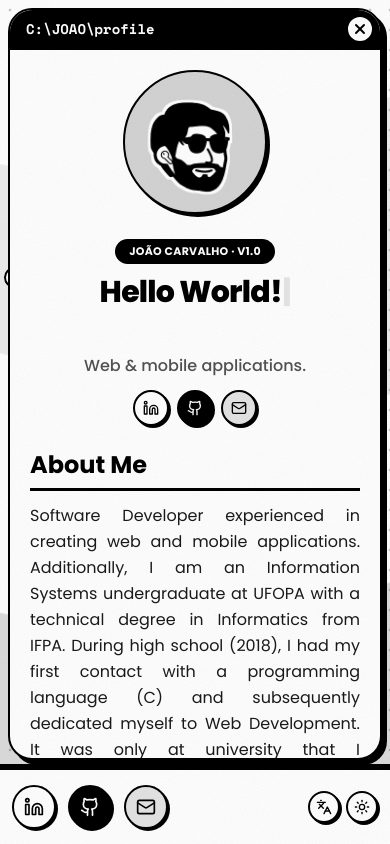
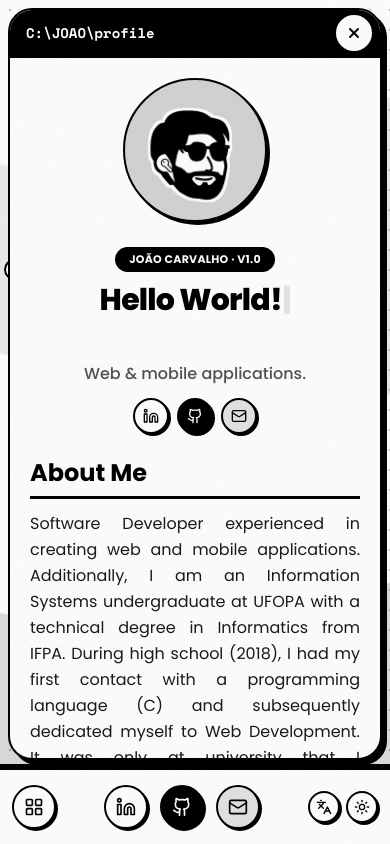
Before and after one commit to joaocrvlh/portfolio-web, a Next.js app: page /en in a window 390 px wide. Built offline with nearby package versions, Linux system fonts and the light colour scheme.

Commit message:
fix: improve mobile and landscape layout

```diff
--- a/src/components/desktop.tsx
+++ b/src/components/desktop.tsx
@@ -25,6 +25,7 @@ import { ContactApp } from "@/components/apps/contact";
 import { TerminalApp } from "@/components/apps/terminal";
 import { GameApp } from "@/components/apps/game";
 import type { AppId, AppProps } from "@/lib/apps";
+import { COMPACT_QUERY, useCompact } from "@/lib/use-compact";
 
 const BOOT_KEY = "portfolio-booted";
 
@@ -124,10 +125,11 @@ export function Desktop() {
   const [windows, setWindows] = useState<OpenWindow[]>([]);
   const topZ = useRef(10);
   const areaRef = useRef<HTMLDivElement>(null);
+  const compact = useCompact();
 
   const openApp = useCallback((id: AppId, arg?: string) => {
     const z = ++topZ.current;
-    const wide = window.matchMedia("(min-width: 640px)").matches;
+    const wide = !window.matchMedia(COMPACT_QUERY).matches;
     setWindows((ws) =>
       ws.some((w) => w.id === id)
         ? ws.map((w) =>
@@ -224,10 +226,10 @@ export function Desktop() {
 
       {ready && (
         <>
-          <div className="absolute top-5 left-3 z-[5] flex flex-col gap-6 sm:top-10 sm:left-8 sm:gap-8">
+          <div className="absolute top-5 bottom-[calc(var(--taskbar)+1rem)] left-3 z-[5] flex flex-col flex-wrap content-start gap-x-3 gap-y-5 sm:top-10 sm:left-8 sm:gap-y-8">
             {renderIcons(leftIcons, 0.2)}
           </div>
-          <div className="absolute top-5 right-3 z-[5] flex flex-col gap-6 sm:top-10 sm:right-8 sm:gap-8">
+          <div className="absolute top-5 right-3 bottom-[calc(var(--taskbar)+1rem)] z-[5] flex flex-col flex-wrap-reverse content-start items-end gap-x-3 gap-y-5 sm:top-10 sm:right-8 sm:gap-y-8">
             {renderIcons(rightIcons, 0.35)}
           </div>
         </>
@@ -261,6 +263,7 @@ export function Desktop() {
                 className={app.width}
                 barClassName={app.bar}
                 bodyClassName={app.body}
+                compact={compact}
                 onFocus={() => openApp(w.id)}
                 onClose={() => closeApp(w.id)}
               >
@@ -280,6 +283,9 @@ export function Desktop() {
           }))}
           focusedId={focused?.id ?? null}
           onSelect={(id) => openApp(id as AppId)}
+          compact={compact}
+          onHome={() => setWindows([])}
+          homeLabel={t("home")}
         />
       )}
     </main>
```
